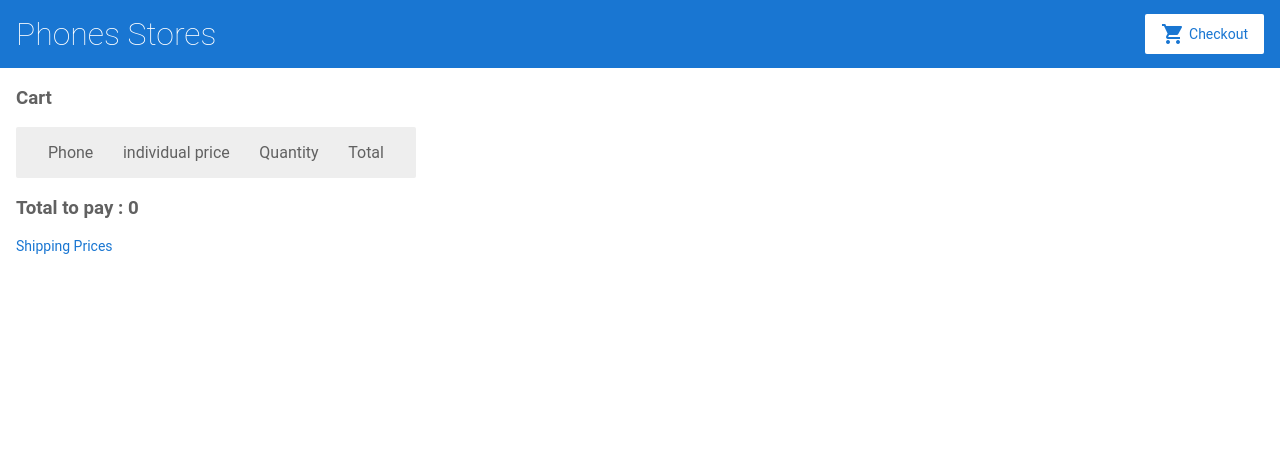
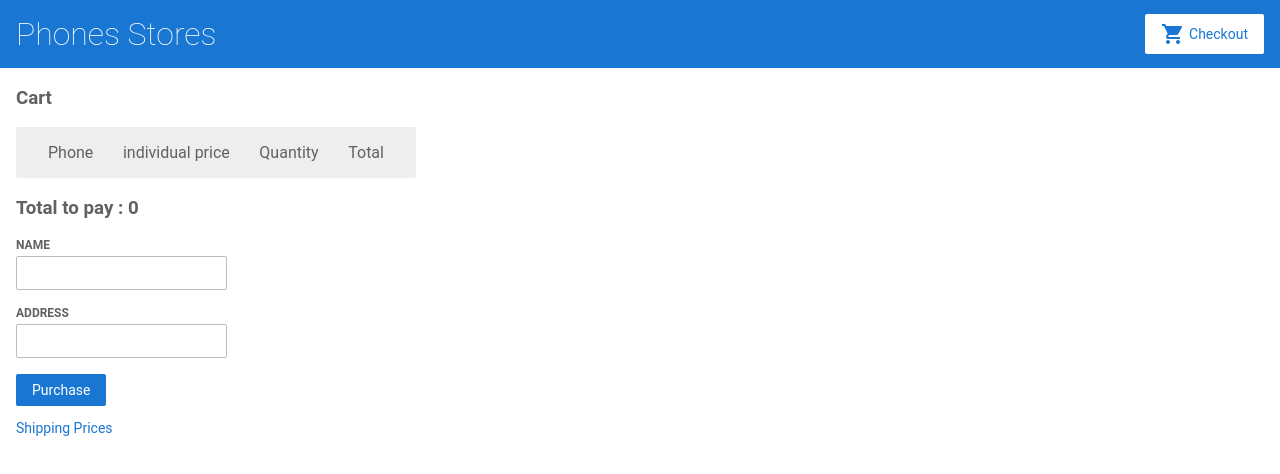
Before and after one commit to josemanuelep/angular-first-app, an Angular app: page /cart in a window 1280 px wide. Shown: the top 474 px of the page. Built offline with nearby package versions, Linux system fonts and the light colour scheme.

Commit message:
2 files modified

```diff
--- a/src/app/cart/cart.component.html
+++ b/src/app/cart/cart.component.html
@@ -13,6 +13,25 @@
    <span>{{ lots[productId]*item.price | currency}}</span>
 </div>
 <h3>Total to pay : {{total}}</h3>
+<form [formGroup]="checkoutForm" (ngSubmit)="onSubmit(checkoutForm.value)">
+
+  <div>
+    <label for="name">
+      Name
+    </label>
+    <input id="name" type="text" formControlName="name">
+  </div>
+
+  <div>
+    <label for="address">
+      Address
+    </label>
+    <input id="address" type="text" formControlName="address">
+  </div>
+
+  <button class="button" type="submit">Purchase</button>
+
+</form>
  <p>
   <a routerLink="/shipping">Shipping Prices</a>
 </p>
--- a/src/app/cart/cart.component.ts
+++ b/src/app/cart/cart.component.ts
@@ -31,7 +31,12 @@
     //this.class.total += (element.price*this.lots[index]);
   });
     }
-
+onSubmit(customerData) {
+    // Process checkout data here
+    this.items = this.cartService.clearCart();
+    this.checkoutForm.reset();
+    console.warn('Your order has been submitted', customerData);
+  }
 
 
 }
```
